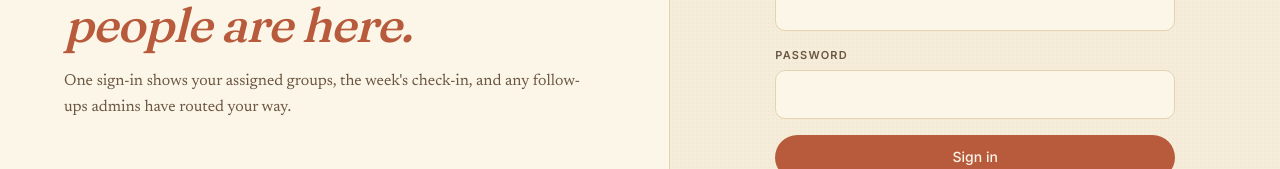
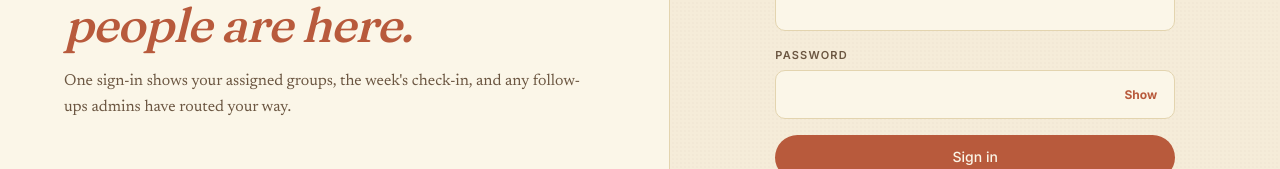
Before and after one commit to Thalfman/lifegroups, a Next.js app: page /login in a window 1280 px wide. Shown: the part 394-563 px from the top of the page. Built offline with nearby package versions, Linux system fonts and the light colour scheme; no server answers.

Commit message:
Improve login email and password inputs

```diff
--- a/app/login/login-form.tsx
+++ b/app/login/login-form.tsx
@@ -1,6 +1,6 @@
 "use client";
 
-import { useActionState } from "react";
+import { useActionState, useState } from "react";
 import { P, fontBody, fontSans } from "@/lib/pastoral";
 import { PButton } from "@/components/pastoral/button";
 import { loginAction, type LoginFormState } from "./actions";
@@ -32,6 +32,7 @@ const inputStyle = {
 
 export function LoginForm({ next }: { next: string | null }) {
   const [state, formAction, pending] = useActionState(loginAction, INITIAL_STATE);
+  const [showPassword, setShowPassword] = useState(false);
 
   return (
     <form action={formAction} style={{ display: "grid", gap: 16 }}>
@@ -45,7 +46,11 @@ export function LoginForm({ next }: { next: string | null }) {
           id="email"
           name="email"
           type="email"
+          inputMode="email"
           autoComplete="email"
+          autoCapitalize="none"
+          autoCorrect="off"
+          spellCheck={false}
           required
           disabled={pending}
           style={{ ...inputStyle, opacity: pending ? 0.6 : 1 }}
@@ -56,15 +61,44 @@ export function LoginForm({ next }: { next: string | null }) {
         <label htmlFor="password" style={labelStyle}>
           Password
         </label>
+        <div style={{ position: "relative" }}>
           <input
             id="password"
             name="password"
-          type="password"
+            type={showPassword ? "text" : "password"}
             autoComplete="current-password"
             required
             disabled={pending}
-          style={{ ...inputStyle, opacity: pending ? 0.6 : 1 }}
+            style={{
+              ...inputStyle,
+              paddingRight: 76,
+              opacity: pending ? 0.6 : 1,
+            }}
           />
+          <button
+            type="button"
+            onClick={() => setShowPassword((value) => !value)}
+            disabled={pending}
+            aria-label={showPassword ? "Hide password" : "Show password"}
+            style={{
+              position: "absolute",
+              top: "50%",
+              right: 10,
+              transform: "translateY(-50%)",
+              border: 0,
+              background: "transparent",
+              color: P.terra,
+              fontFamily: fontSans,
+              fontSize: 12,
+              fontWeight: 700,
+              cursor: pending ? "not-allowed" : "pointer",
+              opacity: pending ? 0.5 : 1,
+              padding: "6px 8px",
+            }}
+          >
+            {showPassword ? "Hide" : "Show"}
+          </button>
+        </div>
       </div>
 
       {state.error ? (
```
Lines whose indentation alone changed are shown as unchanged.
